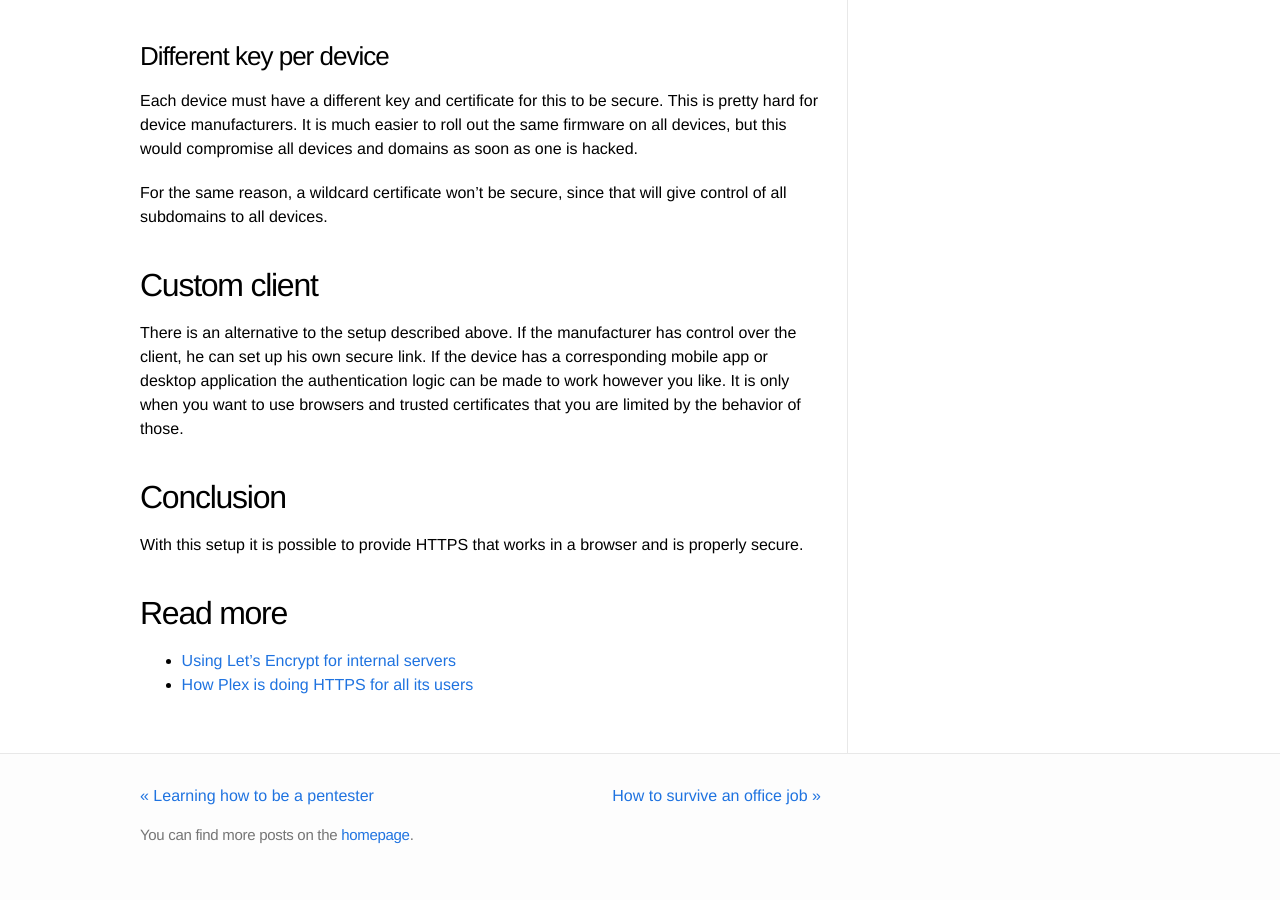
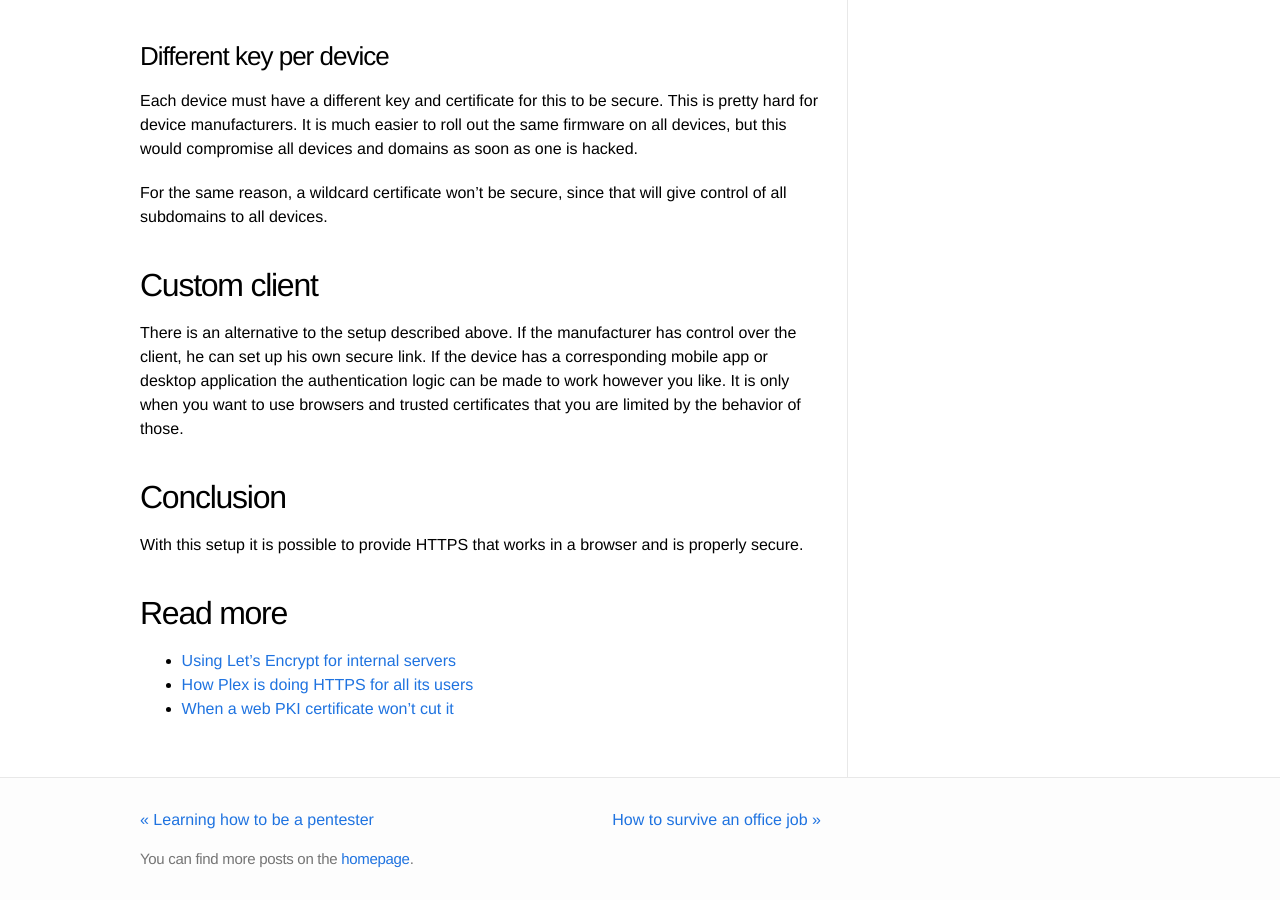
Before and after one commit to Sjord/Sjord.github.io, a Jekyll site: the page built from _posts/2019-02-17-a-method-for-tls-on-iot-devices.md, in a window 1280 px wide and 900 px high, scrolled down 1589 px. Built offline with Jekyll 4.4.1, drawn with Linux system fonts in a browser that asks for light colours; before the commit the page ends 2465 px from its top, so only the background shows below that.

Commit message:
Add link to Emily's blog post

```diff
--- a/_posts/2019-02-17-a-method-for-tls-on-iot-devices.md
+++ b/_posts/2019-02-17-a-method-for-tls-on-iot-devices.md
@@ -49,3 +49,4 @@ With this setup it is possible to provide HTTPS that works in a browser and is p
 
 * [Using Let’s Encrypt for internal servers](https://blog.heckel.xyz/2018/08/05/issuing-lets-encrypt-certificates-for-65000-internal-servers/)
 * [How Plex is doing HTTPS for all its users](https://blog.filippo.io/how-plex-is-doing-https-for-all-its-users/)
+* [When a web PKI certificate won’t cut it](https://emilymstark.com/2021/12/24/when-a-web-pki-certificate-wont-cut-it.html)
```
